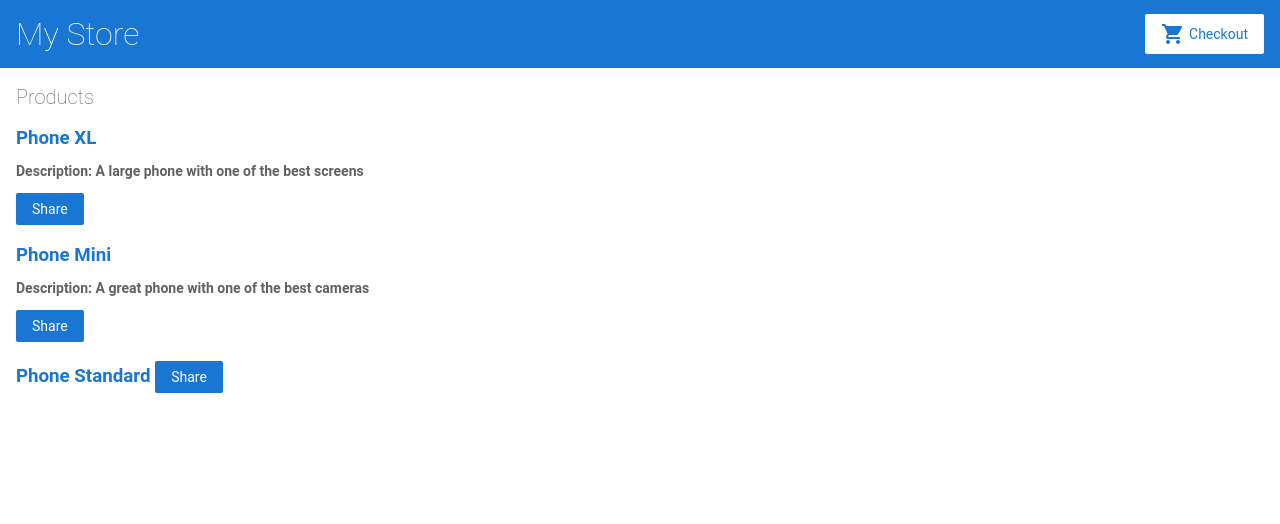
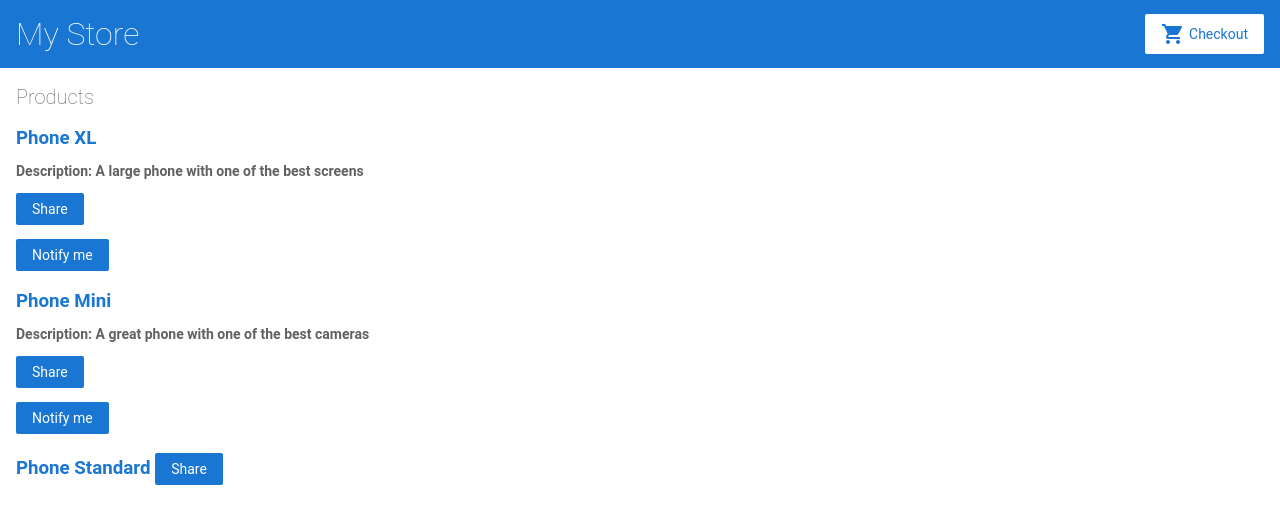
Before and after one commit to NikitaChernyavskii/angular-sample-tutorial, an Angular app: page / in a window 1280 px wide. Shown: the top 524 px of the page. Built offline with nearby package versions, Linux system fonts and the light colour scheme.

Commit message:
4 files modified

```diff
--- a/src/app/product-alerts/product-alerts.component.html
+++ b/src/app/product-alerts/product-alerts.component.html
@@ -1,3 +1,3 @@
-<p>
-  product-alerts works!
+<p *ngIf="product && product.price > 600">
+  <button (click)="notifyEmitter.emit()">Notify me</button>
 </p>
--- a/src/app/product-alerts/product-alerts.component.ts
+++ b/src/app/product-alerts/product-alerts.component.ts
@@ -1,12 +1,12 @@
-import { Component, OnInit, Input } from '@angular/core';
+import { Component, Input, Output, EventEmitter } from '@angular/core';
+import { Product } from '../products';
 
 @Component({
   selector: 'app-product-alerts',
   templateUrl: './product-alerts.component.html',
   styleUrls: ['./product-alerts.component.css']
 })
-export class ProductAlertsComponent implements OnInit {
-  constructor() {}
-
-  ngOnInit() {}
+export class ProductAlertsComponent {
+  @Input() product!: Product;
+  @Output() notifyEmitter = new EventEmitter();
 }
--- a/src/app/product-list/product-list.component.html
+++ b/src/app/product-list/product-list.component.html
@@ -10,6 +10,7 @@
     <button (click)="share()">
       Share
     </button>
+    <app-product-alerts [product]=product (notifyEmitter)="onProductNotify()"></app-product-alerts>
   </h3>
 </div>
 
--- a/src/app/product-list/product-list.component.ts
+++ b/src/app/product-list/product-list.component.ts
@@ -13,6 +13,9 @@
   share() {
     window.alert('The product has been shared!');
   }
+  onProductNotify() {
+    window.alert('You will be notified when the product goes on sale.');
+  }
 }
 
 /*
```
